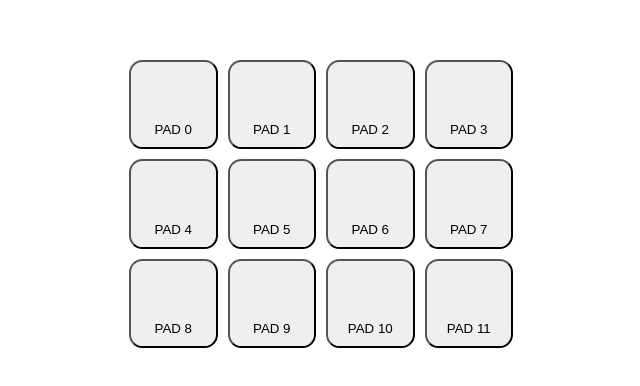
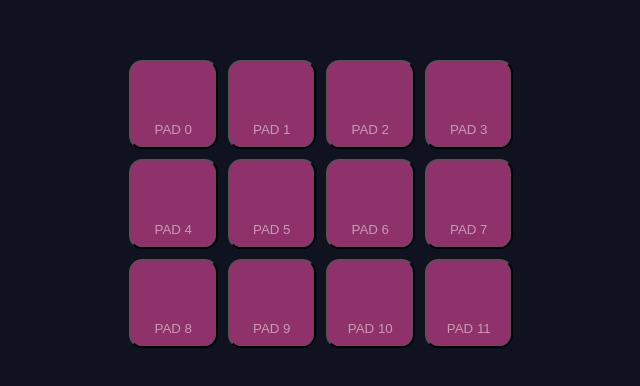
Before and after one commit to Aaahtemis/everything_is_a_drum, an Electron app: page padApp/src/index.html in a window 800 px wide. Shown: the part 196-582 px from the top of the page, without its empty margins (79-719 px from the left). Drawn offline with Linux system fonts and the light colour scheme.

Commit message:
add styling

```diff
--- a/padApp/src/index.css
+++ b/padApp/src/index.css
@@ -14,6 +14,7 @@ body {
   align-items: center;
   height: 100vh;
   margin: 0;
+  background-color: oklch(0.1884 0.028 275.07);
 }
 
 #mpc-container {
@@ -32,6 +33,7 @@ body {
   position: relative;
   border-radius: 15%;
   display: inline-block;
+  background-color: oklch(46.969% 0.141 346.092);
 }
 
 .mpc-pad>.label {
@@ -39,4 +41,6 @@ body {
   bottom: 10px;
   left: 0;
   right: 0;
+  color: white;
+  opacity: 50%;
 }
```
